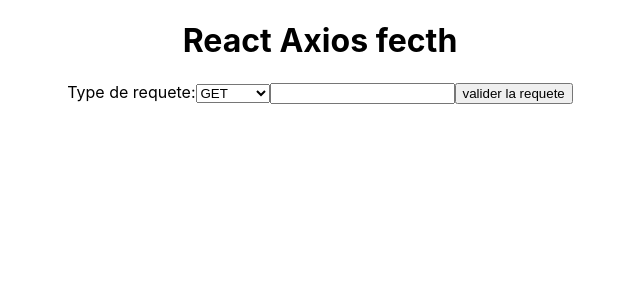
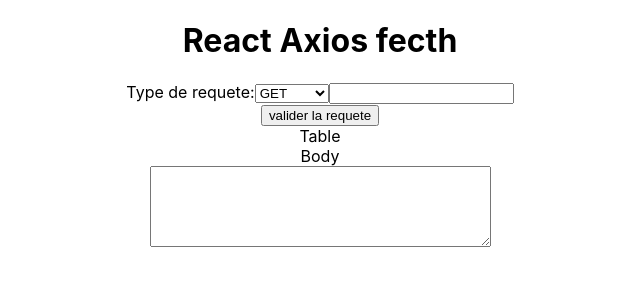
Before and after one commit to tom-ruiz/Dragon_WebServices, a React (Create React App) app in the folder ws-dragons-donjon/client/: page / in a window 1280 px wide. Shown: the top 300 px of the page, without its empty margins (320-960 px from the left). Built offline with nearby package versions, Linux system fonts and the light colour scheme; no server answers.

Commit message:
Created response and table

```diff
--- a/ws-dragons-donjon/client/src/App.js
+++ b/ws-dragons-donjon/client/src/App.js
@@ -1,5 +1,6 @@
 import { useEffect } from 'react';
 import './App.css';
+import Table from './components/Table';
 import SearchBar from './components/Searchbar';
 const axios = require('axios');
 
@@ -28,6 +29,7 @@
     <div className="App">
       <h1>React Axios fecth</h1>
       <SearchBar/>
+      <Table/>
     </div>
   );
 }
--- /dev/null
+++ b/ws-dragons-donjon/client/src/components/Body.jsx
@@ -0,0 +1,18 @@
+import React, { useState } from 'react'
+
+export default function Body() {
+    const [bodyContent, setBodyContent] = useState('')
+    const handleChangeContent = (event) => {
+        setBodyContent(event.target.value)
+    }
+    return (
+        <div>
+
+            <div>
+                Body
+            </div>
+            <textarea name="body" cols="40" rows="5" value={bodyContent} onChange={handleChangeContent}></textarea>
+            {bodyContent}
+        </div>
+    )
+}
--- a/ws-dragons-donjon/client/src/components/Searchbar.jsx
+++ b/ws-dragons-donjon/client/src/components/Searchbar.jsx
@@ -1,22 +1,35 @@
-import React from 'react'
+import React, { useState } from 'react'
 
 export default function SearchBar() {
+
+    const [requestURL, setRequestURL] = useState("");
+    const [requestType, setRequestType] = useState("");
+    const handleURLChange = (event) => {
+        setRequestURL(event.target.value)
+    }
     const handleRequest = () => {
         console.log('requete lancée')
+    }
+    const handleRequestType = (event) => {
+        setRequestType(event.target.value)
+        console.log(event.target.value);
     }
     return (
         <>
             <label for="pet-select">Type de requete:</label>
 
-            <select name="requestType">
+            <select value={requestType} onChange={handleRequestType} name="requestType">
                 <option value="GET">GET</option>
                 <option value="POST">POST</option>
                 <option value="PUT">PUT</option>
                 <option value="DELETE">DELETE</option>
             </select>
 
-            <input type="text" />
-            <button onClick={handleRequest}>
+            <input type="text" value={requestURL} onChange={handleURLChange} />
+            <div>
+                {requestURL}
+            </div>
+            <button onClick={handleRequest} >
                 valider la requete
             </button>
         </>
--- /dev/null
+++ b/ws-dragons-donjon/client/src/components/Table.jsx
@@ -0,0 +1,14 @@
+import React from 'react'
+import Body from './Body'
+
+export default function Table() {
+    return (
+        <>
+
+            <div>Table</div>
+            {/* // <Params /> */}
+            <Body />
+            {/* // <Headers /> */}
+        </>
+    )
+}
```
Also changed, not shown: ws-dragons-donjon/client/src/components/Response.jsx (added, +11 -0 lines).
